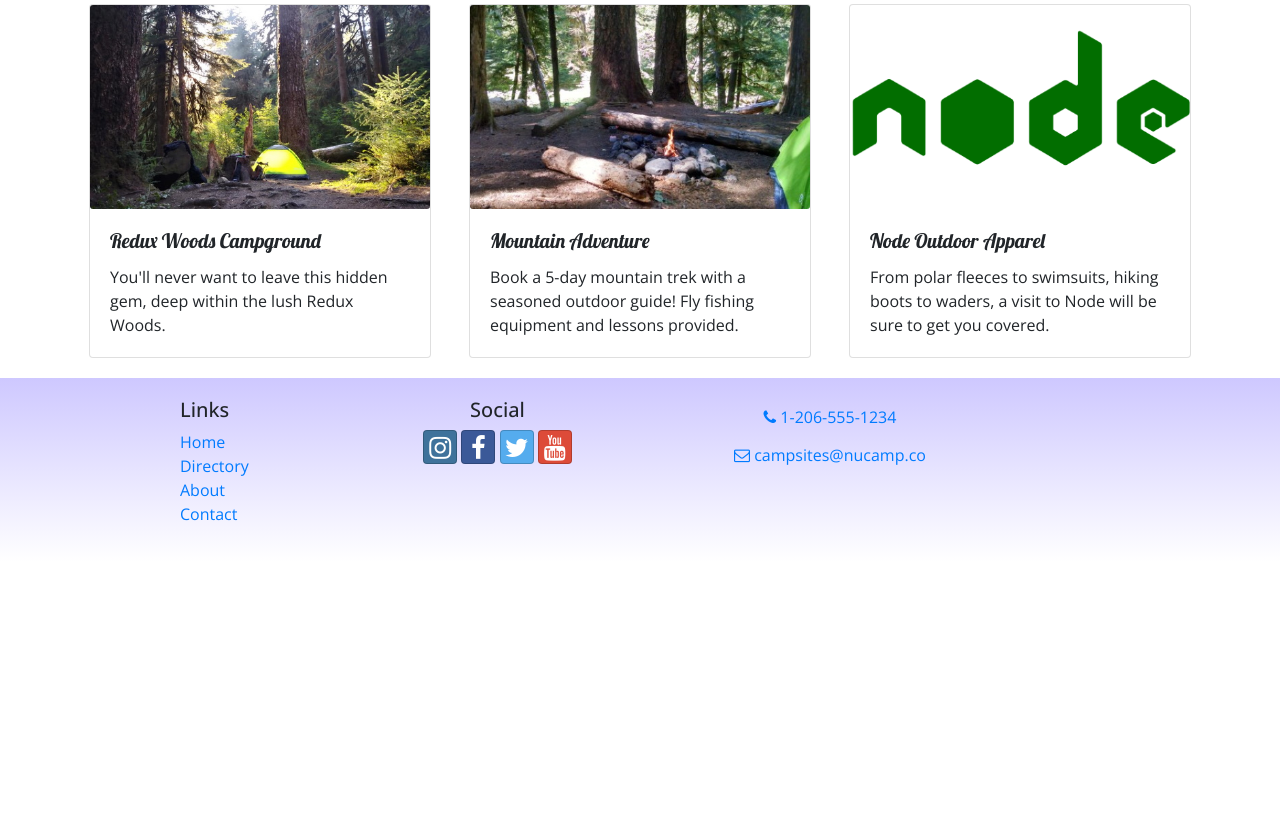
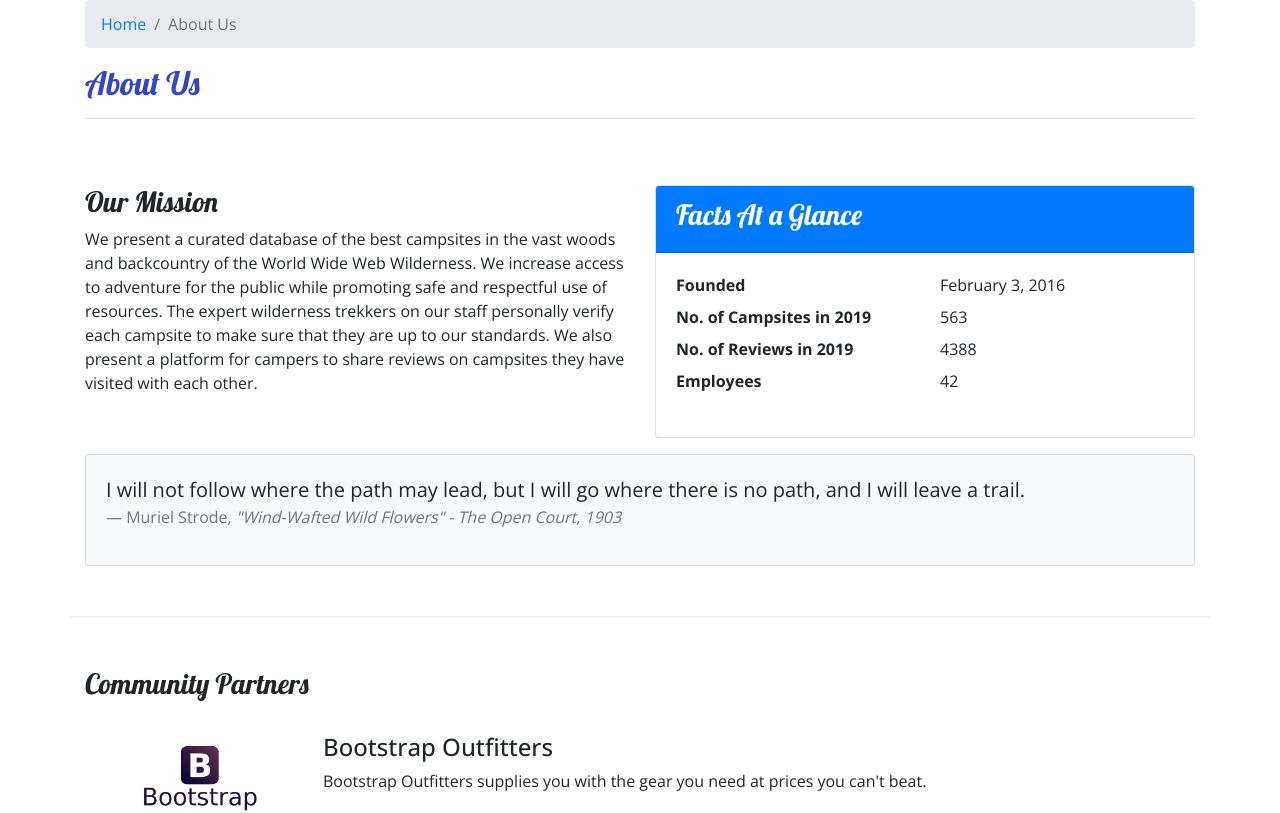
Before and after one commit to FrankSmith22/nucampsite-react, a React (Create React App) app: page /aboutus in a window 1280 px wide. Before the commit this address led to /home. Shown: the part 220-1033 px from the top of the page. Before the commit the page ends 800 px from the top, so only its background shows below. Built offline with nearby package versions, Linux system fonts and the light colour scheme.

Commit message:
Added about us page;

```diff
--- /dev/null
+++ b/src/components/AboutComponent.js
@@ -0,0 +1,95 @@
+import React from 'react';
+import { Breadcrumb, BreadcrumbItem, Card, CardBody, CardHeader, Media } from 'reactstrap';
+import { Link } from 'react-router-dom';
+
+
+function RenderPartner({ partner }) {
+    if (partner) {
+        return (
+            <React.Fragment>
+                <Media object src={partner.image} alt={partner.name} width="150" />
+                <Media body className="ml-5 mb-4" >
+                    <Media heading>
+                        {partner.name}
+                    </Media>
+                    {partner.description}
+                </Media>
+            </React.Fragment>
+        );
+    }
+    return <div />
+}
+
+function About(props) {
+
+    const partners = props.partners.map(partner => {
+        return (
+            <Media key={partner.id} tag="li">
+                <RenderPartner partner={partner} />
+            </Media>
+        );
+    });
+
+    return (
+        <div className="container">
+            <div className="row">
+                <div className="col">
+                    <Breadcrumb>
+                        <BreadcrumbItem><Link to="/home">Home</Link></BreadcrumbItem>
+                        <BreadcrumbItem active>About Us</BreadcrumbItem>
+                    </Breadcrumb>
+                    <h2>About Us</h2>
+                    <hr />
+                </div>
+            </div>
+            <div className="row row-content">
+                <div className="col-sm-6">
+                    <h3>Our Mission</h3>
+                    <p>We present a curated database of the best campsites in the vast woods and backcountry of the World Wide Web Wilderness. We increase access to adventure for the public while promoting safe and respectful use of resources. The expert wilderness trekkers on our staff personally verify each campsite to make sure that they are up to our standards. We also present a platform for campers to share reviews on campsites they have visited with each other.</p>
+                </div>
+                <div className="col-sm-6">
+                    <Card>
+                        <CardHeader className="bg-primary text-white"><h3>Facts At a Glance</h3></CardHeader>
+                        <CardBody>
+                            <dl className="row">
+                                <dt className="col-6">Founded</dt>
+                                <dd className="col-6">February 3, 2016</dd>
+                                <dt className="col-6">No. of Campsites in 2019</dt>
+                                <dd className="col-6">563</dd>
+                                <dt className="col-6">No. of Reviews in 2019</dt>
+                                <dd className="col-6">4388</dd>
+                                <dt className="col-6">Employees</dt>
+                                <dd className="col-6">42</dd>
+                            </dl>
+                        </CardBody>
+                    </Card>
+                </div>
+                <div className="col">
+                    <Card className="bg-light mt-3">
+                        <CardBody>
+                            <blockquote className="blockquote">
+                                <p className="mb-0">I will not follow where the path may lead, but I will go where there is no path, and I will leave a trail.</p>
+                                <footer className="blockquote-footer">Muriel Strode,{' '}
+                                    <cite title="Source Title">"Wind-Wafted Wild Flowers" -
+                                    The Open Court, 1903</cite>
+                                </footer>
+                            </blockquote>
+                        </CardBody>
+                    </Card>
+                </div>
+            </div>
+            <div className="row row-content">
+                <div className="col-12">
+                    <h3>Community Partners</h3>
+                </div>
+                <div className="col mt-4">
+                    <Media list>
+                        {partners}
+                    </Media>
+                </div>
+            </div>
+        </div>
+    );
+}
+
+export default About;
--- a/src/components/MainComponents.js
+++ b/src/components/MainComponents.js
@@ -9,6 +9,7 @@
 import Footer from './FooterComponent';
 import Home from './HomeComponent';
 import Contact from './ContactComponent';
+import About from './AboutComponent';
 import { Switch, Route, Redirect } from 'react-router-dom';
 
 class Main extends Component {
@@ -52,6 +53,7 @@
                     <Route exact path='/directory' render={()=><Directory campsites={this.state.campsites} />} />
                     <Route exact path='/contactus' component={Contact} />
                     <Route path='/directory/:campsiteId' component={CampsiteWithId} />
+                    <Route exact path='/aboutus' render={()=><About partners={this.state.partners} />} />
                     <Redirect to='/home' />
                 </Switch>
                 <Footer />
```
